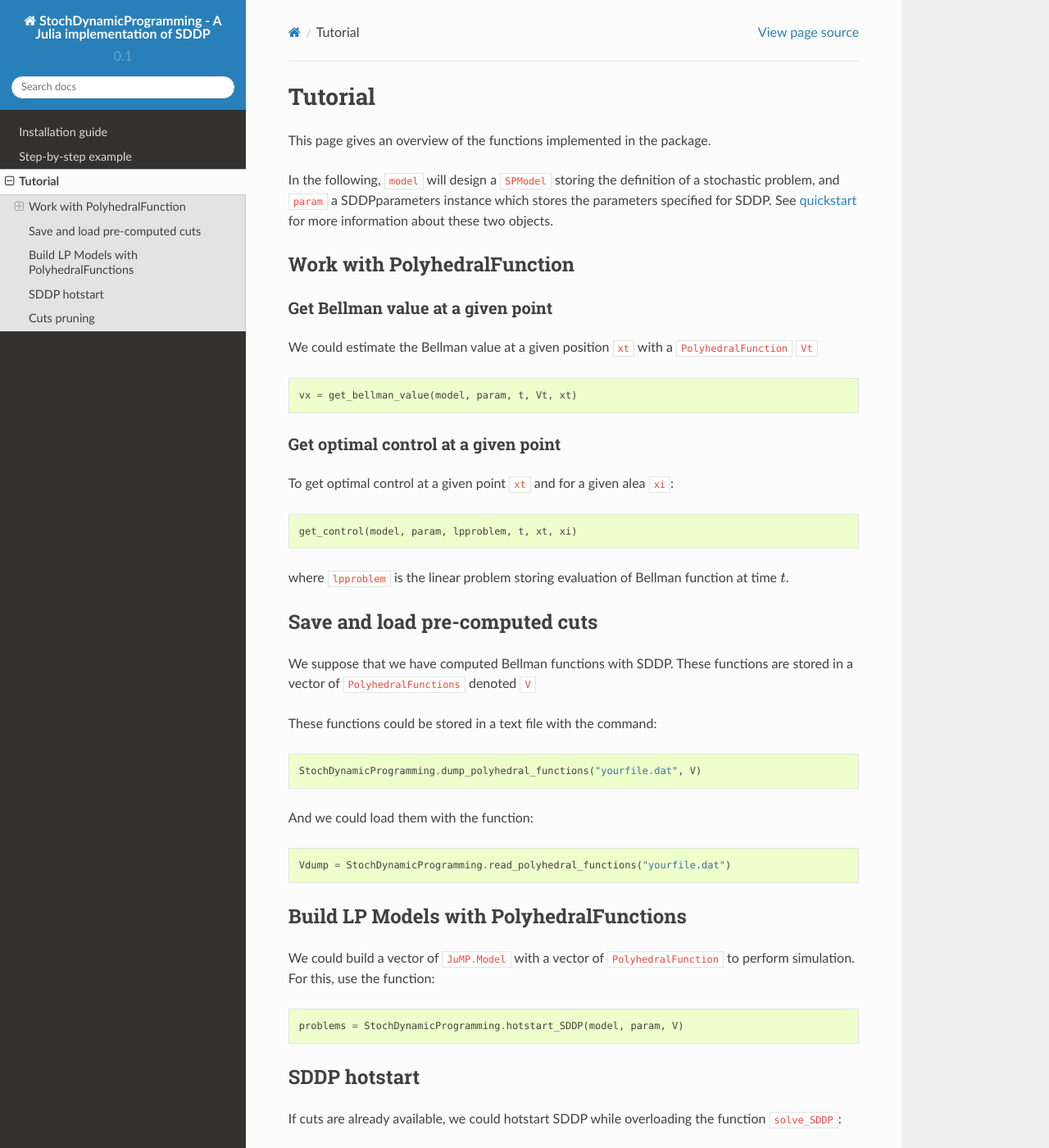
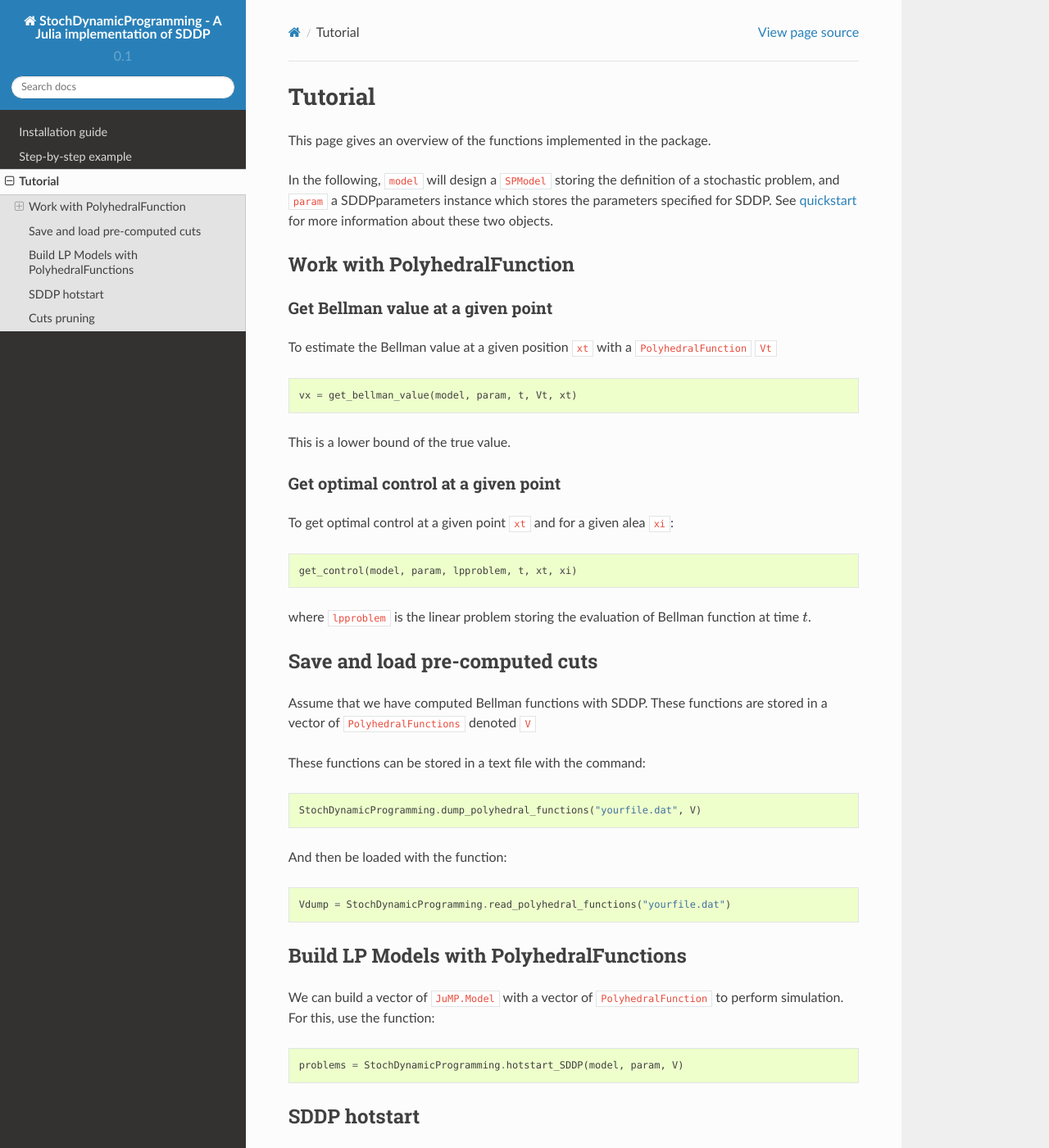
Before and after one commit to JuliaStochOpt/StochDynamicProgramming.jl, a Sphinx documentation site: the page built from doc/tutorial.rst, in a window 1280 px wide and 1400 px high. Shown: the whole window at 82% size. Built offline with Sphinx 7.4.7 and the Read the Docs theme 2.0.0, drawn with Linux system fonts in a browser that asks for light colours; some of the changed text lies outside the part shown.

Commit message:
Update tutorial.rst

```diff
--- a/doc/tutorial.rst
+++ b/doc/tutorial.rst
@@ -12,10 +12,11 @@ Work with PolyhedralFunction
 
 Get Bellman value at a given point
 ^^^^^^^^^^^^^^^^^^^^^^^^^^^^^^^^^^
-We could estimate the Bellman value at a given position :code:`xt` with a :code:`PolyhedralFunction` :code:`Vt` ::
+To estimate the Bellman value at a given position :code:`xt` with a :code:`PolyhedralFunction` :code:`Vt` ::
 
     vx = get_bellman_value(model, param, t, Vt, xt)
 
+This is a lower bound of the true value.
 
 Get optimal control at a given point
 ^^^^^^^^^^^^^^^^^^^^^^^^^^^^^^^^^^^^
@@ -24,20 +25,20 @@ To get optimal control at a given point :code:`xt` and for a given alea :code:`x
 
     get_control(model, param, lpproblem, t, xt, xi)
 
-where :code:`lpproblem` is the linear problem storing evaluation of Bellman function at time :math:`t`.
+where :code:`lpproblem` is the linear problem storing the evaluation of Bellman function at time :math:`t`.
 
 
 
 Save and load pre-computed cuts
 ===============================
 
-We suppose that we have computed Bellman functions with SDDP. These functions are stored in a vector of :code:`PolyhedralFunctions` denoted :code:`V`
+Assume that we have computed Bellman functions with SDDP. These functions are stored in a vector of :code:`PolyhedralFunctions` denoted :code:`V`
 
-These functions could be stored in a text file with the command::
+These functions can be stored in a text file with the command::
 
     StochDynamicProgramming.dump_polyhedral_functions("yourfile.dat", V)
 
-And we could load them with the function::
+And then be loaded with the function::
 
     Vdump = StochDynamicProgramming.read_polyhedral_functions("yourfile.dat")
 
@@ -46,7 +47,7 @@ And we could load them with the function::
 Build LP Models with PolyhedralFunctions
 =======================================
 
-We could build a vector of :code:`JuMP.Model` with a vector of :code:`PolyhedralFunction` to perform simulation. For this, use the function::
+We can build a vector of :code:`JuMP.Model` with a vector of :code:`PolyhedralFunction` to perform simulation. For this, use the function::
 
     problems = StochDynamicProgramming.hotstart_SDDP(model, param, V)
 
@@ -54,7 +55,7 @@ We could build a vector of :code:`JuMP.Model` with a vector of :code:`Polyhedral
 SDDP hotstart
 =============
 
-If cuts are already available, we could hotstart SDDP while overloading the function :code:`solve_SDDP`::
+If cuts are already available, we can hotstart SDDP while overloading the function :code:`solve_SDDP`::
 
     V, pbs = solve_SDDP(model, params, 0, V)
 
```
